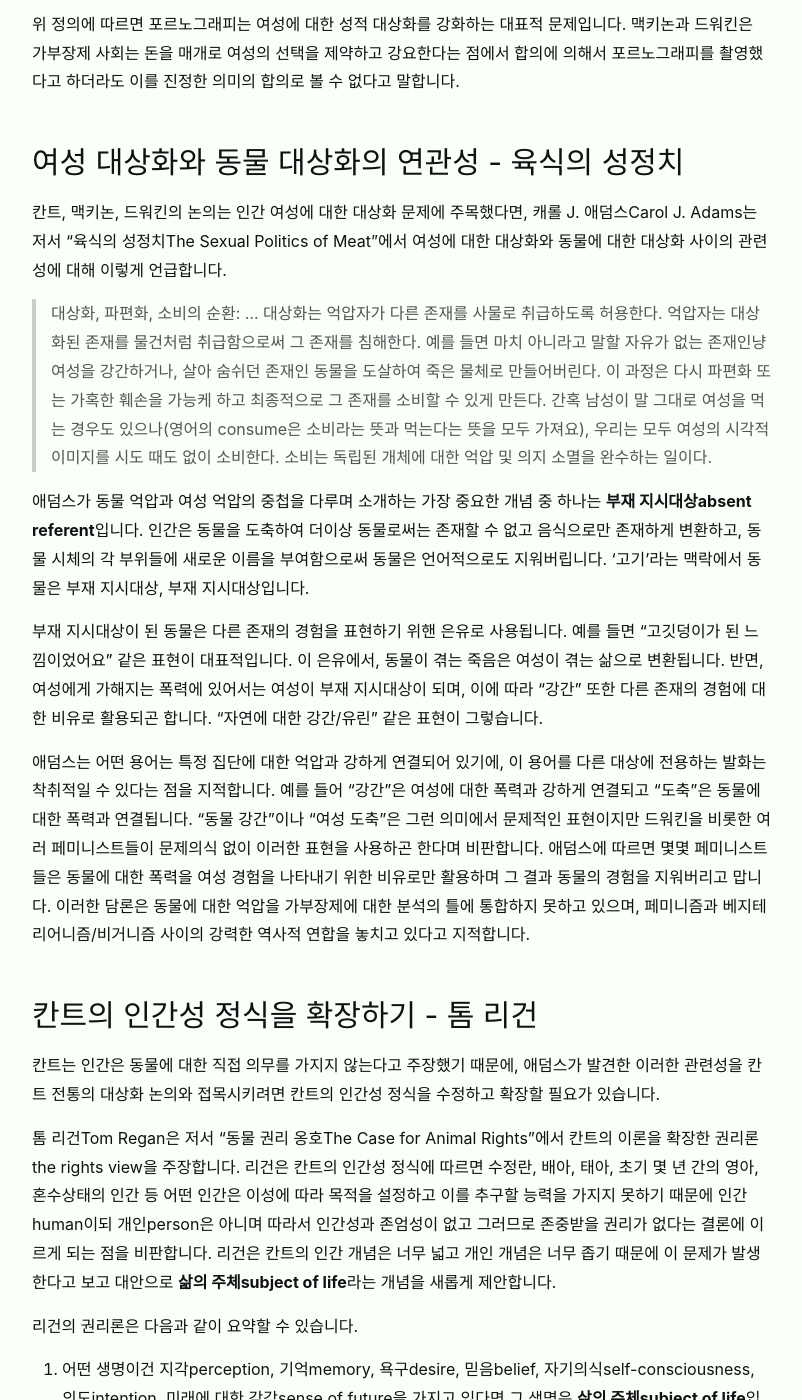
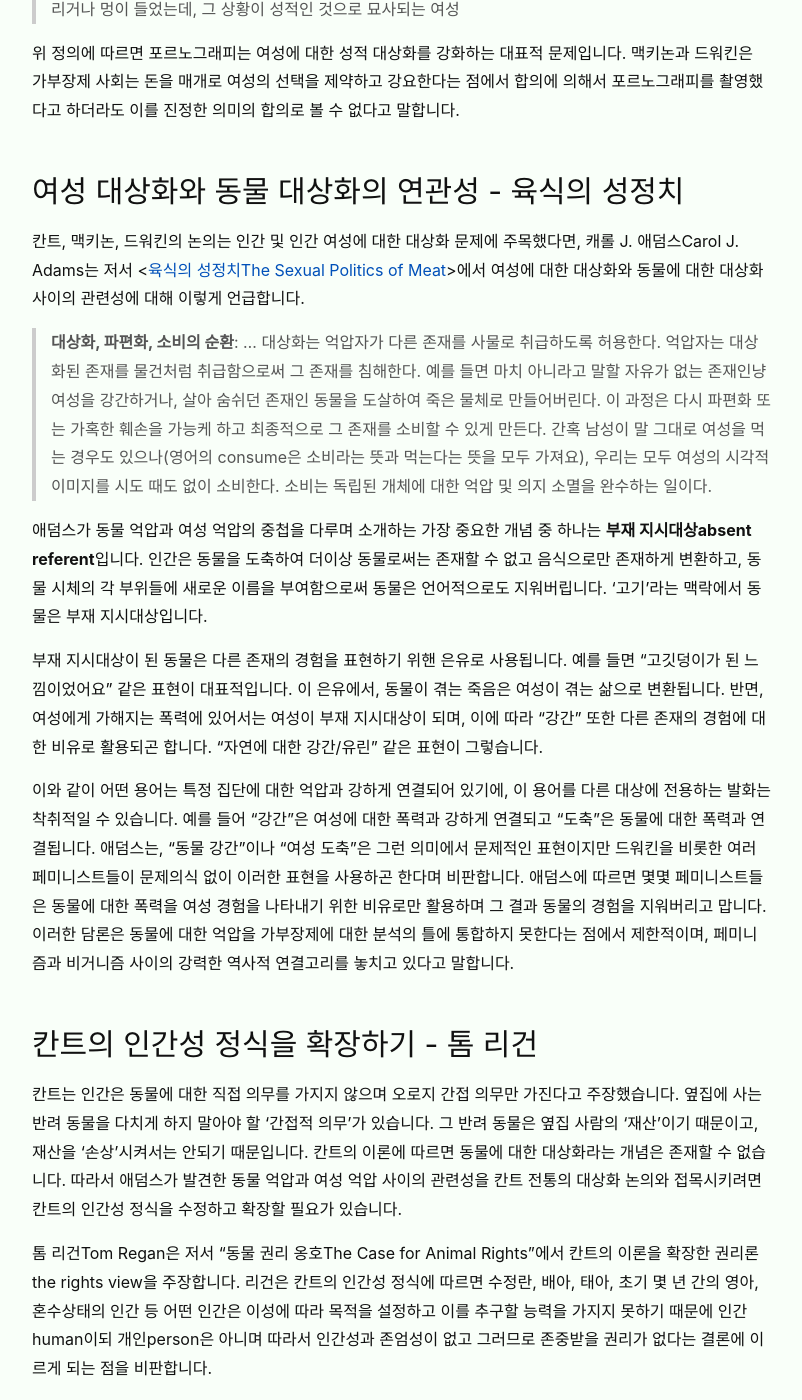
Before and after one commit to veganstudies/veganstudies.github.io, a Jekyll site: the page built from _posts/2019-09-14-animal-objectification.md, in a window 1280 px wide and 1400 px high, scrolled down 2884 px. Shown: the whole window, without its empty margins (238-1040 px from the left). Built offline with Jekyll 4.4.1, drawn with Linux system fonts in a browser that asks for light colours; some of the changed text lies outside the part shown.

Commit message:
Update 2019-09-14-animal-objectification.md

```diff
--- a/_posts/2019-09-14-animal-objectification.md
+++ b/_posts/2019-09-14-animal-objectification.md
@@ -24,22 +24,24 @@ date: 2019-09-14 17:00:00 +0900
 페미니스트이자 동물권 활동가인 캐롤 J. 애덤스Carol J. Adams는 저서 "[육식의
 성정치The Sexual Politics of
 Meat](/2020/01/15/the-sexual-politics-of-meat.html)"에서 여성에 대한
-대상화와 동물에 대한 대상화 사이의 유사성을 지적합니다. 도덕철학자이자 동물권
-운동가인 톰 리건Tom Regan은 저서 "동물 권리 옹호The Case for Animal Rights"에서
-칸트의 이론을 확장한 권리론the rights view에 기반하여 동물권을 옹호합니다.
-반면, 피터 싱어Peter Singer의 "동물 해방Animal Liberation"은 벤담Jeremy
-Bentham의 공리주의에 기반을 두고 있기에 대상화 논의와는 직접적인 관련성이 적어
-보여요.
+대상화와 동물에 대한 대상화 사이의 깊은 관련성이 있음을 지적합니다. 도덕철학자이자
+동물권 운동가인 톰 리건Tom Regan은 저서 "동물 권리 옹호The Case for
+Animal Rights"에서 칸트의 이론을 확장한 권리론the rights view에
+기반하여 동물권을 옹호합니다. 반면, 피터 싱어Peter Singer의 "동물
+해방Animal Liberation"은 벤담Jeremy Bentham의 공리주의에 기반을
+두고 있기에 대상화 논의와는 직접적인 관련성이 적어 보여요.
 
-정리하면, 이런 순서로 생각을 해봤어요.
+이 글은 아래 순서로 구성됩니다.
 
 1. 칸트의 대상화 논의
-2. 칸트의 영향을 받은 반-포르노그래피 페미니즘 진영의 대상화 논의(맥키논, 드워킨)
-3. 칸트를 직접 언급하지는 않으나 동물의 대상화를 다루는 애덤스
-4. 대상화를 직접 언급하지는 않으나 칸트를 확장하여 동물권에 적용한 톰 리건
-5. 맥키논과 드워킨의 논의를 확장(너스바움)
+2. 칸트의 영향을 받은 반-포르노그래피 페미니즘 진영의 대상화 논의 (맥키논, 드워킨)
+3. 칸트를 직접 언급하지는 않으나 여성에 대한 대상화와 동물에 대한 대상화의
+   관련성을 '육식의 성정치' 논의 (애덤스)
+4. 대상화를 직접 언급하지는 않으나 칸트의 이론을 확장하여 동물권에 적용한 동물
+   권리론 (리건)
+5. 긍정적 대상화의 가능성, 대상화가 일어나는 맥락의 중요성 (너스바움)
 
-마지막으로, 위 논의를 참고하여 동물 대상화 문제에 대한 제 생각을 적어봤어요.
+마지막으로, 위 논의를 참고하여 동물 대상화 문제에 대한 생각을 적어봤어요.
 
 ## 칸트의 대상화
 
@@ -51,7 +53,7 @@ Bentham의 공리주의에 기반을 두고 있기에 대상화 논의와는 직
 1.  대부분의 인간에겐 이성이 있고 이성에 따라 자신의 목적을 설정하고 이를
 추구할 능력이 있습니다. 이러한 **인간human**을 **개인person**이라고 칭하고,
 인간 개인만이 갖는 이러한 특성을 **인간성humanity**이라고 칭합니다.
-2.  모든 개인은 인간성은 갖기에 다른 동물과 달리 **존엄성dignity**을 지니며
+2.  모든 개인은 인간성을 갖기에 다른 동물과 달리 **존엄성dignity**을 지니며
 모든 개인은 동등하게 존엄합니다.
 3.  인간성과 존엄성을 가진 개인은 다른 개인에게 **존중받을 권리**와 다른 개인을
 **존중할 의무**를 동시에 지닙니다.
@@ -114,26 +116,27 @@ on Ethics"에 따르면 칸트는 이렇게 말합니다:
 
 ## 여성 대상화와 동물 대상화의 연관성 - 육식의 성정치
 
-칸트, 맥키논, 드워킨의 논의는 인간 여성에 대한 대상화 문제에 주목했다면, 캐롤
-J. 애덤스Carol J. Adams는 저서 "육식의 성정치The Sexual Politics
-of Meat"에서 여성에 대한 대상화와 동물에 대한 대상화 사이의 관련성에 대해
-이렇게 언급합니다.
+칸트, 맥키논, 드워킨의 논의는 인간 및 인간 여성에 대한 대상화 문제에 주목했다면,
+캐롤 J. 애덤스Carol J. Adams는 저서 \<[육식의 성정치The Sexual
+Politics of
+Meat](/2020/01/15/the-sexual-politics-of-meat.html)\>에서
+여성에 대한 대상화와 동물에 대한 대상화 사이의 관련성에 대해 이렇게 언급합니다.
 
-> 대상화, 파편화, 소비의 순환: ... 대상화는 억압자가 다른 존재를 사물로
-> 취급하도록 허용한다. 억압자는 대상화된 존재를 물건처럼 취급함으로써 그 존재를
-> 침해한다. 예를 들면 마치 아니라고 말할 자유가 없는 존재인냥 여성을
-> 강간하거나, 살아 숨쉬던 존재인 동물을 도살하여 죽은 물체로 만들어버린다. 이
-> 과정은 다시 파편화 또는 가혹한 훼손을 가능케 하고 최종적으로 그 존재를 소비할
-> 수 있게 만든다. 간혹 남성이 말 그대로 여성을 먹는 경우도 있으나(영어의
-> consume은 소비라는 뜻과 먹는다는 뜻을 모두 가져요), 우리는 모두 여성의 시각적
-> 이미지를 시도 때도 없이 소비한다. 소비는 독립된 개체에 대한 억압 및 의지
-> 소멸을 완수하는 일이다.
+> **대상화, 파편화, 소비의 순환**: ... 대상화는 억압자가 다른 존재를
+> 사물로 취급하도록 허용한다. 억압자는 대상화된 존재를 물건처럼 취급함으로써
+> 그 존재를 침해한다. 예를 들면 마치 아니라고 말할 자유가 없는 존재인냥
+> 여성을 강간하거나, 살아 숨쉬던 존재인 동물을 도살하여 죽은 물체로
+> 만들어버린다. 이 과정은 다시 파편화 또는 가혹한 훼손을 가능케 하고
+> 최종적으로 그 존재를 소비할 수 있게 만든다. 간혹 남성이 말 그대로 여성을
+> 먹는 경우도 있으나(영어의 consume은 소비라는 뜻과 먹는다는 뜻을 모두
+> 가져요), 우리는 모두 여성의 시각적 이미지를 시도 때도 없이 소비한다.
+> 소비는 독립된 개체에 대한 억압 및 의지 소멸을 완수하는 일이다.
 
 애덤스가 동물 억압과 여성 억압의 중첩을 다루며 소개하는 가장 중요한 개념 중
 하나는 **부재 지시대상absent referent**입니다. 인간은 동물을 도축하여
 더이상 동물로써는 존재할 수 없고 음식으로만 존재하게 변환하고, 동물 시체의 각
 부위들에 새로운 이름을 부여함으로써 동물은 언어적으로도 지워버립니다. '고기'라는
-맥락에서 동물은 부재 지시대상, 부재 지시대상입니다.
+맥락에서 동물은 부재 지시대상입니다.
 
 부재 지시대상이 된 동물은 다른 존재의 경험을 표현하기 위핸 은유로 사용됩니다.
 예를 들면 "고깃덩이가 된 느낌이었어요" 같은 표현이 대표적입니다. 이 은유에서,
@@ -142,22 +145,26 @@ of Meat"에서 여성에 대한 대상화와 동물에 대한 대상화 사이
 경험에 대한 비유로 활용되곤 합니다. "자연에 대한 강간/유린" 같은 표현이
 그렇습니다.
 
-애덤스는 어떤 용어는 특정 집단에 대한 억압과 강하게 연결되어 있기에, 이 용어를
-다른 대상에 전용하는 발화는 착취적일 수 있다는 점을 지적합니다. 예를 들어
-"강간"은 여성에 대한 폭력과 강하게 연결되고 "도축"은 동물에 대한 폭력과
-연결됩니다. "동물 강간"이나 "여성 도축"은 그런 의미에서 문제적인 표현이지만
+이와 같이 어떤 용어는 특정 집단에 대한 억압과 강하게 연결되어 있기에, 이
+용어를 다른 대상에 전용하는 발화는 착취적일 수 있습니다. 예를 들어 "강간"은
+여성에 대한 폭력과 강하게 연결되고 "도축"은 동물에 대한 폭력과 연결됩니다.
+애덤스는, "동물 강간"이나 "여성 도축"은 그런 의미에서 문제적인 표현이지만
 드워킨을 비롯한 여러 페미니스트들이 문제의식 없이 이러한 표현을 사용하곤 한다며
 비판합니다. 애덤스에 따르면 몇몇 페미니스트들은 동물에 대한 폭력을 여성 경험을
 나타내기 위한 비유로만 활용하며 그 결과 동물의 경험을 지워버리고 맙니다. 이러한
-담론은 동물에 대한 억압을 가부장제에 대한 분석의 틀에 통합하지 못하고 있으며,
-페미니즘과 베지테리어니즘/비거니즘 사이의 강력한 역사적 연합을 놓치고 있다고
-지적합니다.
+담론은 동물에 대한 억압을 가부장제에 대한 분석의 틀에 통합하지 못한다는 점에서
+제한적이며, 페미니즘과 비거니즘 사이의 강력한 역사적 연결고리를 놓치고 있다고
+말합니다.
 
 ## 칸트의 인간성 정식을 확장하기 - 톰 리건
 
-칸트는 인간은 동물에 대한 직접 의무를 가지지 않는다고 주장했기 때문에, 애덤스가
-발견한 이러한 관련성을 칸트 전통의 대상화 논의와 접목시키려면 칸트의 인간성
-정식을 수정하고 확장할 필요가 있습니다.
+칸트는 인간은 동물에 대한 직접 의무를 가지지 않으며 오로지 간접 의무만 가진다고
+주장했습니다. 옆집에 사는 반려 동물을 다치게 하지 말아야 할 '간접적 의무'가
+있습니다. 그 반려 동물은 옆집 사람의 '재산'이기 때문이고, 재산을 '손상'시켜서는
+안되기 때문입니다. 칸트의 이론에 따르면 동물에 대한 대상화라는 개념은 존재할 수
+없습니다. 따라서 애덤스가 발견한 동물 억압과 여성 억압 사이의 관련성을 칸트
+전통의 대상화 논의와 접목시키려면 칸트의 인간성 정식을 수정하고 확장할 필요가
+있습니다.
 
 톰 리건Tom Regan은 저서 "동물 권리 옹호The Case for Animal
 Rights"에서 칸트의 이론을 확장한 권리론the rights view을 주장합니다.
@@ -165,9 +172,11 @@ Rights"에서 칸트의 이론을 확장한 권리론the rights view을 주장
 혼수상태의 인간 등 어떤 인간은 이성에 따라 목적을 설정하고 이를 추구할 능력을
 가지지 못하기 때문에 인간human이되 개인person은 아니며 따라서 인간성과
 존엄성이 없고 그러므로 존중받을 권리가 없다는 결론에 이르게 되는 점을
-비판합니다. 리건은 칸트의 인간 개념은 너무 넓고 개인 개념은 너무 좁기
-때문에 이 문제가 발생한다고 보고 대안으로 **삶의 주체subject of
-life**라는 개념을 새롭게 제안합니다.
+비판합니다.
+
+리건은 칸트의 인간 개념은 너무 넓고 개인 개념은 너무 좁기 때문에 이 문제가
+발생한다고 보고 대안으로 **삶의 주체subject of life**라는 개념을 새롭게
+제안합니다.
 
 리건의 권리론은 다음과 같이 요약할 수 있습니다.
 
@@ -184,20 +193,21 @@ life**라는 개념을 새롭게 제안합니다.
 4.   다른 삶의 주체를 그저 어떠한 목적을 달성하기 위한 수단으로만 이용하는 것은
 삶의 주체가 가지는 권리를 침해하는 것이므로 부당합니다.
 
-정리하자면 리건의 권리론은 칸트에 비해 다음과 같은 차이를 갖습니다.
+정리하자면 리건의 권리론과 칸트의 차이점은 이렇습니다.
 
 *   칸트의 **개인** 범주와 달리 리건의 **삶의 주체** 범주에는 어느 정도 성장한
     인간과 포유 동물이 포함됩니다. 다만 수정란이나 배아, 상당수의 무척추 동물
     등은 여전히 배제되어 있습니다.
 *   칸트의 **인간성 정식**에서는 권리와 의무가 항상 결합되어 있으나, 리건의
-    **권리론**에서는 도덕적 주체는 권리와 의무가 모두 지니는 반면 도덕적 객체는
-    권리만 갖습니다. (그래서 국내에서는 도덕적 객체를 "도덕 무능력자"로
-    번역하곤 합니다)
+    **권리론**에서는 이 둘이 분리됩니다. 도덕적 주체는 권리와 의무를 모두
+    지니는 반면 도덕적 객체는 의무 없이 권리만을 갖습니다. (그래서 국내에서는
+    도덕적 객체를 "도덕 무능력자"로 번역하곤 합니다) 따라서 권리론에 따르면
+    인간은 동물에 대한 직접 의무를 가집니다.
 
-리건은 인간이나 동물의 안녕감well-being을 심각하게 저해하는 것을 위해harm라고
-합니다. 위해에는 고통infliction과 박탈deprivation이 있습니다. 이 중에서 박탈은
-고통과 달리 위해를 당하는 주체가 위해를 인식하지 못할 수도 있다는 점이
-특이합니다. 예를 들어 평생 갇혀만 살다가 죽는 동물은 자유로운 상태가 무엇인지
+리건은 인간이나 동물의 웰빙이 심각하게 저해되는 것을 위해harm라고 부릅니다.
+위해에는 고통infliction과 박탈deprivation이 있습니다. 이 중에서 박탈은
+위해를 당하는 주체가 위해를 인식하지 못할 수도 있다는 점에서 고통과 차이가
+있습니다. 예를 들어 평생 갇혀만 살다가 죽는 동물은 자유로운 상태가 무엇인지
 모를 수 있으나 이 또한 박탈입니다. 따라서 단순히 인간이 한 어떤 행위가 동물의
 어떤 권리를 박탈하는지에 대해 해당 동물이 구체적으로 인식하지 못한다는
 주장만으로는, 그 행위가 그 동물에게 가해진 위해가 아니라고 바로 단정할 수는
@@ -213,17 +223,27 @@ life**라는 개념을 새롭게 제안합니다.
 있다는걸 모르더라도 그 권리가 이유없이 박탈되었다면 이는 위해입니다. 하지만
 동물에게는, 적어도 현재까지 알려진 바로는, 국가의 행정을 책임질 지적 능력이
 없기 때문에 그에 따라 대통령 선거에 출마할 권리도 없으며, 동물이 출마하지
-못하게 하는 것은 동물에 대한 위해라고 할 수 없습니다. 따라서 어떠한 대상화가
-동물에게 위해를 가했는지 여부를 따지려면 동물에게 어떠한 권리가 있는지, 인간이
-갖는 권리와는 어떤 차이가 있는지를 살펴보아야 합니다.
+못하게 하는 것은 동물에 대한 위해라고 할 수 없습니다.
+
+요약하면 이렇습니다.
+
+*   도덕적 주체인 인간은 삶의 주체이자 도덕적 객체인 동물에 대한 직접
+    의무를 지닙니다.
+*   동물에 대한 위해에는 고통 뿐 아니라 박탈도 있습니다. 권리를 박탈당한
+    동물이 그 사실을 모르더라도 이는 위해에 해당합니다.
+*   동물과 인간이 동등한 내재적 가치를 지니더라도 동등한 권리를 지니는
+    것은 아닙니다. 인간에게 위해인 행동이면 항상 동물에게도 위해라고
+    할 수 없으며, 동물에게 위해인 행동이면 항상 인간에게도 위해라고
+    할 수 없습니다.
 
 ## 대상화의 다양한 측면과 맥락: 너스바움
 
 칸트, 맥키논, 드워킨은 주로 타자를 도구 또는 수단으로 간주하는 문제에
-집중했다면 마샤 C. 너스바움Martha C. Nussbaum은 1995년에 "철학과
-공공정책Philosophy and Public Affairs"에 게재한 논문
-"대상화Objectification"에서 대상화에는 **최소한** 다음 일곱가지의 서로 관련되어
-있으나 동일하지는 않은 측면들이 존재한다고 말하며 논의를 확장합니다.
+집중했다면 마샤 C. 너스바움Martha C. Nussbaum은 1995년에
+"철학과 공공정책Philosophy and Public Affairs"에 게재한 논문
+"대상화Objectification"에서 대상화에는 **최소한** 다음 일곱가지의
+서로 관련되어 있으나 동일하지는 않은 측면들이 존재한다고 말하며 논의를
+확장합니다.
 
 1.  **도구성instrumentality**: 해당 존재를 자신의 목적을 위한 도구로 간주하기
 2.  **자율성의 부정denial of autonomy**: 해당 존재에게 자율성autonomy 및
@@ -301,19 +321,22 @@ agency 아예 움직일 수 없는lacking in activity 것으로 간주하기
 [@Effymom님](https://twitter.com/Effymom), 익명님이 검토 후
 보내주신 의견들을 참고하여 수정했어요. 감사합니다.)
 
-어떠한 행동이 동물에 대한 부정적 대상화인지에 대한 판단을 하기 위해서는 아래와
-같은 점들을 고민해보면 좋겠다고 생각합니다.
+동물에 대한 부정적 대상화는 인간에 대한 부정적 대상화와 마찬가지로 직간접적 위해를
+가하기 때문에 지양해야 합니다. 어떠한 행동이 동물에 대한 부정적 대상화인지에 대한
+판단을 하기 위해서는 아래와 같은 점들을 고민해보면 좋겠다고 생각합니다.
 
 1.  동물을 오로지 수단으로만 대하는 것이 아니며 삶의 주체인 동물의 권리를
     존중하려는 목적을 지니고 있는가? (칸트, 리건)
-2.  당사자인 동물에게 고통을 가하거나 권리를 박탈하는 직접적 피해를 입히지는
-    않는가? (맥키논/드워킨, 리건)
-3.  동물에 대한 인간들의 태도에 부정적 영향을 미쳐서 동물의 권리를 간접적으로
-    침해하는 단기적/장기적 결과를 가져오지는 않는가? (맥키논/드워킨)
+2.  인간의 권리가 아닌 당사자 동물의 권리에 비추어 따져본 결과, 당사자인
+    동물에게 고통을 가하거나 권리를 박탈하는 직접적 피해를 입히지는 않는가?
+    (맥키논/드워킨, 리건)
+3.  인간의 권리가 아닌 당사자 동물의 권리에 비추어 따져본 결과, 동물에
+    대한 인간들의 태도에 부정적 영향을 미쳐서 동물의 권리를 간접적으로 침해하는
+    단기적/장기적 결과를 가져오지는 않는가? (맥키논/드워킨, 리건)
 4.  여성이나 유색인종 등 다른 집단이 겪는 억압의 경험을 동물 억압의 비유로
     사용하여 그 결과 한 집단의 경험을 지워버리고 대상화하고 있지는 않는가?
     (애덤스)
-5.  위 모든 맥락을 고려할 때 부정적 측면에 비해 긍정적 측면이 월등히 크다고
+5.  위 모든 맥락을 고려할 때 부정적 측면에 비해 긍정적 측면이 충분히 크다고
     말할 수 있나? (너스바움)
 
 예시:
@@ -336,9 +359,9 @@ agency 아예 움직일 수 없는lacking in activity 것으로 간주하기
     주목하게 하여 일시적 감정에 호소하는 전략을 취한다는 점에서 3번에 위배될
     소지가 있다고 볼 수도 있겠어요.
 
-더 공부를 해서 다듬어볼 여지들도 많고 위 기준만으로 동물에 대한 부정적
-대상화인 행동과 그렇지 않은 행동을 명확히 가려내지는 못하겠지만, 어느 정도
-유익한 면도 있다고 생각합니다.
+더 다듬어볼 여지들도 많고 위 기준만으로 동물에 대한 부정적 대상화인 행동과
+그렇지 않은 행동을 명확히 가려내지는 못하겠지만, 어느 정도 유익한 면도
+있다고 생각합니다.
 
 ## 관련 글
 
```
Also changed, not shown: other parts of _posts/2019-09-14-animal-objectification.md (+3 -3 lines).
